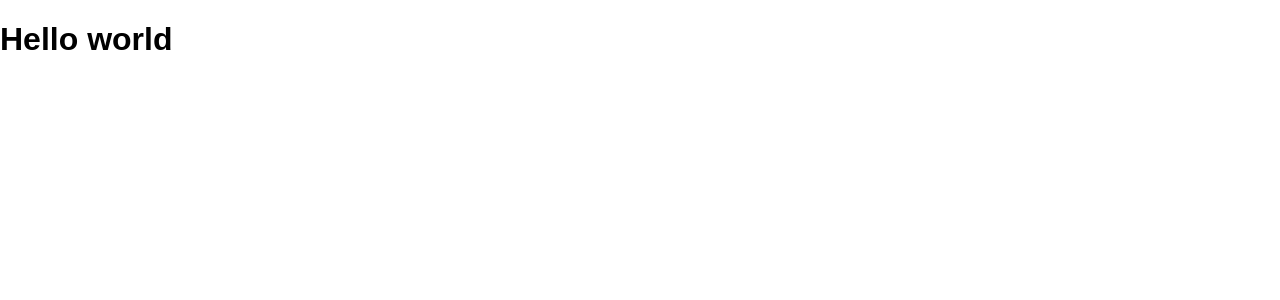
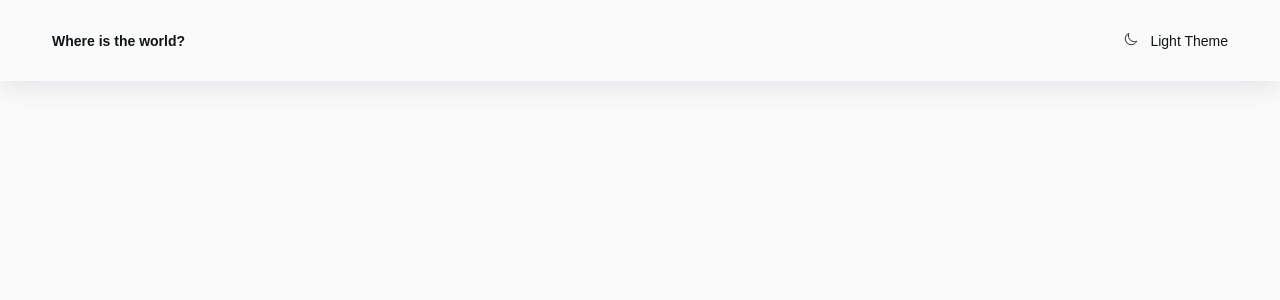
Before and after one commit to deysan/countries-api, a React (Create React App) app: page / in a window 1280 px wide. Shown: the top 300 px of the page. Built offline with nearby package versions, Linux system fonts and the light colour scheme.

Commit message:
Create header

```diff
--- a/package.json
+++ b/package.json
@@ -9,6 +9,7 @@
     "axios": "^0.27.2",
     "react": "^18.2.0",
     "react-dom": "^18.2.0",
+    "react-icons": "^4.4.0",
     "react-router-dom": "^6.3.0",
     "react-scripts": "5.0.1",
     "styled-components": "^5.3.5",
--- a/src/App.jsx
+++ b/src/App.jsx
@@ -1,5 +1,7 @@
+import { Header } from './components/Header';
+
 function App() {
-  return <h1>Hello world</h1>;
+  return <Header />;
 }
 
 export default App;
--- /dev/null
+++ b/src/components/Container.jsx
@@ -0,0 +1,8 @@
+import styled from 'styled-components';
+
+export const Container = styled.div`
+  width: 100%;
+  max-width: 1240px;
+  margin: 0 auto;
+  padding: 0 2rem;
+`;
--- /dev/null
+++ b/src/components/Header.jsx
@@ -0,0 +1,61 @@
+import { useState, useEffect } from 'react';
+import styled from 'styled-components';
+import { IoMoon, IoMoonOutline } from 'react-icons/io5';
+
+import { Container } from './Container';
+
+const HeaderEl = styled.header`
+  box-shadow: var(--shadow);
+  background-color: (--color-ui-base);
+`;
+
+const Wrapper = styled.div`
+  display: flex;
+  justify-content: space-between;
+  align-items: center;
+  padding: 2rem 0;
+`;
+
+const Title = styled.a.attrs({
+  href: '/',
+})`
+  font-size: var(--fs-sm);
+  font-weight: var(--fw-bold);
+  color: var(--colors-text);
+  text-decoration: none;
+`;
+
+const Switcher = styled.div`
+  font-size: var(--fs-sm);
+  color: var(--colors-text);
+  text-transform: capitalize;
+  cursor: pointer;
+`;
+
+export const Header = () => {
+  const [theme, setTheme] = useState('light');
+
+  const toggleTheme = () => setTheme(theme === 'light' ? 'dark' : 'light');
+
+  useEffect(() => {
+    document.body.setAttribute('data-theme', theme);
+  }, [theme]);
+
+  return (
+    <HeaderEl>
+      <Container>
+        <Wrapper>
+          <Title>Where is the world?</Title>
+          <Switcher onClick={toggleTheme}>
+            {theme === 'light' ? (
+              <IoMoonOutline size="14px" />
+            ) : (
+              <IoMoon size="14px" />
+            )}
+            <span style={{ marginLeft: '0.75rem' }}>{theme} Theme</span>
+          </Switcher>
+        </Wrapper>
+      </Container>
+    </HeaderEl>
+  );
+};
```
Also changed, not shown: 1 other file (tests, documents, lock files or other folders).
